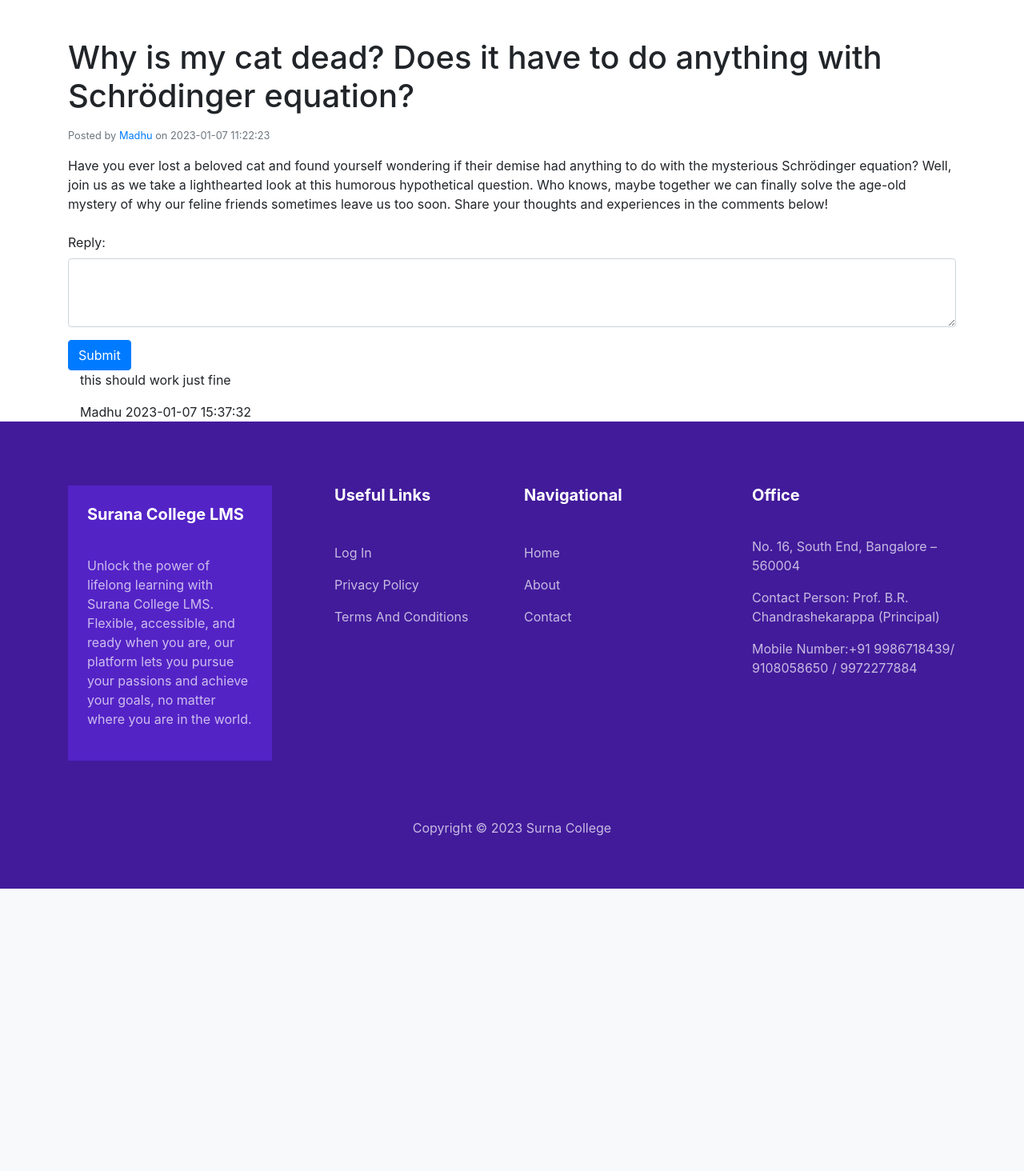
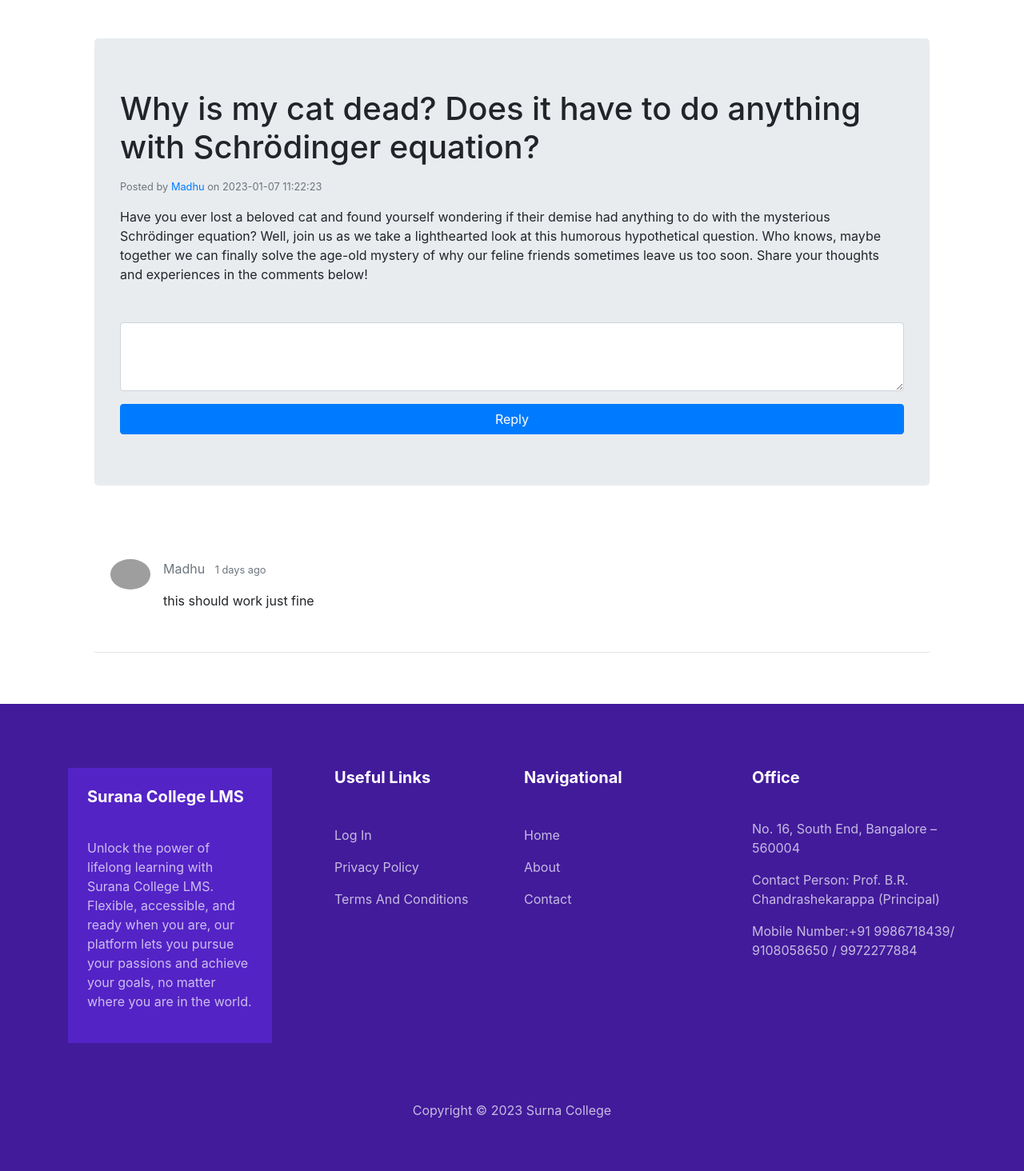
Before and after one commit to realmranshuman/LMS, a FastAPI app: page /topics/1 in a window 1280 px wide. Shown: the part 76-1540 px from the top of the page at 80% size. Before the commit the page ends 1187 px from the top, so only its background shows below. Run offline with FastAPI, Linux system fonts and the light colour scheme; data comes from the database, SQL or seed files in the repository; some libraries are stand-ins or nearby versions; grey boxes are pictures that could not be loaded.

Commit message:
Made topic and it replies look a little better

```diff
--- a/templates/discussion-forum/list-topics.html
+++ b/templates/discussion-forum/list-topics.html
@@ -3,7 +3,7 @@
 <div class="container py-5 px-5">
         <h1 class="d-flex justify-content-center align-items-center">Discussion Topics</h1>
     <div class="py-3">
-        <button class="btn btn-block btn-primary">Post a new topic</button>
+        <a href="/create-topic/" class="btn btn-block btn-primary">Post a new topic</a>
     </div>
     {% for topic in topics %}
     <div class="mb-2">
--- a/templates/discussion-forum/topic.html
+++ b/templates/discussion-forum/topic.html
@@ -1,27 +1,71 @@
 {% include "header.html" %}
 
-<section class="container mt-5">
+<section class="container px-5 mt-5">
+  <div class="jumbotron mb-4">
   <h1 class="mb-3">{{ topic[1] }}</h1>
   <small class="text-muted mb-3 d-block">Posted by <a href="#">{{ topic[5] }}</a> on {{ topic[3] }}</small>
-  <p class="mb-4">{{ topic[2] }}</p>
+    <p>{{ topic[2] }}</p>
     <form action="/replies/create" method="post">
       <div class="form-group">
-      <label for="reply">Reply:</label>
-      <textarea class="form-control" rows="3" id="reply" name="reply"></textarea>
+        <textarea class="form-control mt-5" rows="3" id="reply" name="reply"></textarea>
       </div>
       <input type="hidden" name="topic_id" value="{{ topic[0] }}">
-    <button type="submit" class="btn btn-primary">Submit</button>
+      <button type="submit" class="btn btn-primary btn-block">Reply</button>
     </form>
+
+  </div>
+ <!-- Forum Detail -->
+ <div class="py-5">
  {% for reply in replies %}
-  <div class="container">
-    <div class="replied-section">
-      <p>{{ reply[2] }}</p>
-      <div class="replied-info">
-        <span class="username">{{ reply[6] }}</span>
-        <span class="time">{{ reply[3] }}</span>
+ <div class="mb-2">
+      <div class="card-body">
+          <div class="media forum-item">
+              <a href="javascript:void(0)" class="card-link">
+                  <img src="https://bootdey.com/img/Content/avatar/avatar1.png" class="rounded-circle" width="50" alt="User" />
+              </a>
+              <div class="media-body ml-3">
+                  <a href="javascript:void(0)" class="text-secondary">{{ reply[6] }}</a>
+                  <span class="original-time" style="display:none;">{{ topic[3] }}</span>
+                  <small class="text-muted time-ago ml-2">{{ topic[3] }}</small>
+                  <div class="mt-3 font-size-sm">
+                      <p>
+                        {{ reply[2] }}
+                      </p>
                   </div>
               </div>
           </div>
+      </div>
+ </div>
+ <hr>
  {% endfor %}
+</div>
+ <script>
+  const updateTimeAgo = () => {
+const timeAgoElements = document.getElementsByClassName("time-ago");
+for (let i = 0; i < timeAgoElements.length; i++) {
+const originalTimeElement = timeAgoElements[i].previousElementSibling;
+const timeString = originalTimeElement.innerHTML;
+const time = new Date(timeString);
+
+const timeAgo = Math.round((new Date() - time) / 1000);
+let timeAgoString;
+
+if (timeAgo < 60) {
+  timeAgoString = `${timeAgo} seconds ago`;
+} else if (timeAgo < 3600) {
+  timeAgoString = `${Math.floor(timeAgo / 60)} minutes ago`;
+} else if (timeAgo < 86400) {
+  timeAgoString = `${Math.floor(timeAgo / 3600)} hours ago`;
+} else {
+  timeAgoString = `${Math.floor(timeAgo / 86400)} days ago`;
+}
+
+timeAgoElements[i].innerHTML = timeAgoString;
+}
+};
+
+setInterval(updateTimeAgo, 1000);
+</script>
+<!-- /Forum Detail -->
 </section>
 {% include "footer.html" %}
```
Also changed, not shown: templates/discussion-forum/create-topic.html (+12 -9 lines). Lines whose indentation alone changed are shown as unchanged.
